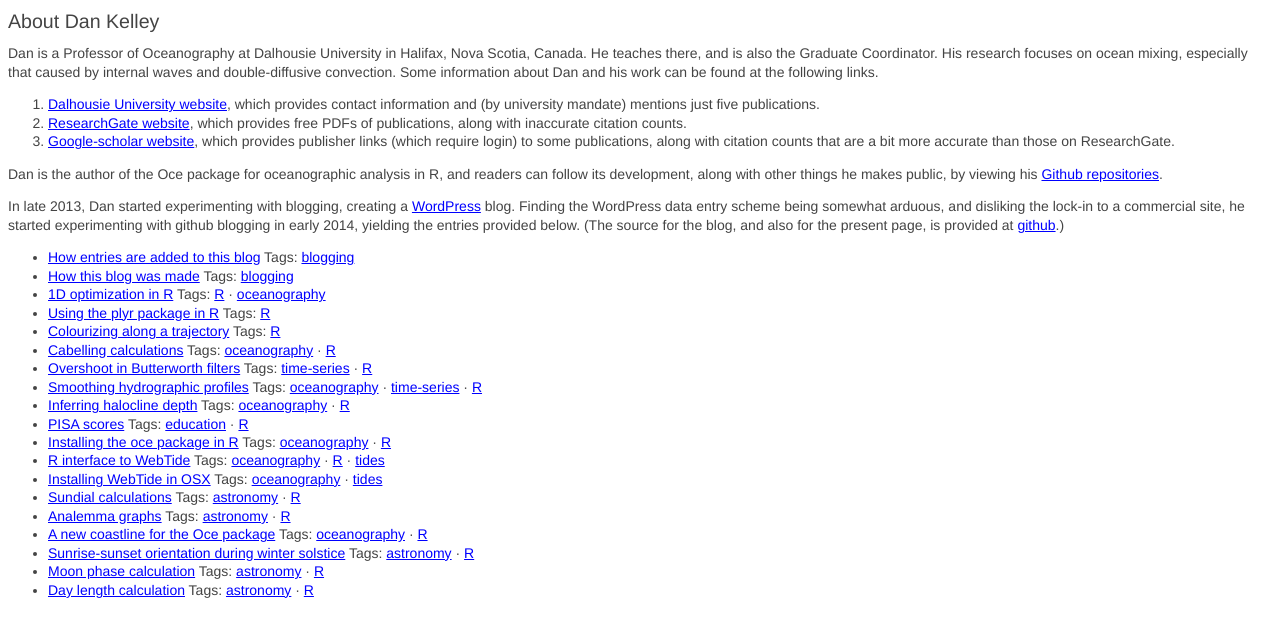
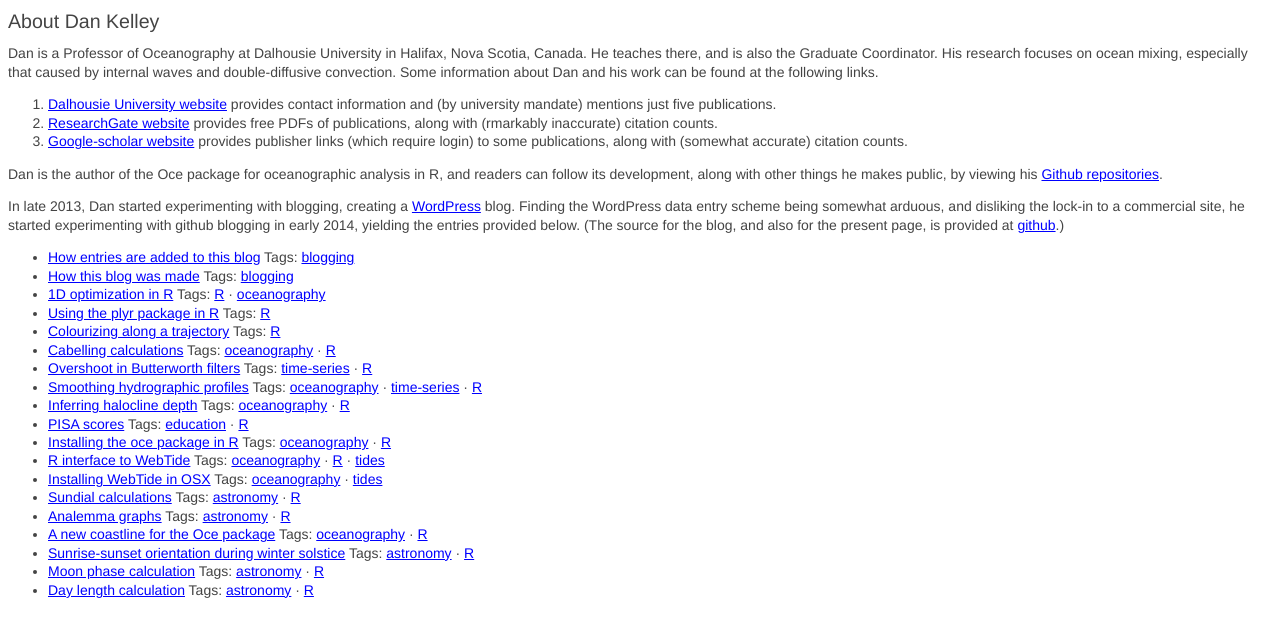
Before and after one commit to dankelley/dankelley.github.io, a Jekyll site: the page built from index.html, in a window 1280 px wide. Shown: the top 637 px of the page. Built offline with Jekyll 4.4.1, drawn with Linux system fonts in a browser that asks for light colours.

Commit message:
landing page

```diff
--- a/index.html
+++ b/index.html
@@ -13,15 +13,15 @@ following links.</p>
 <ol>
 
     <li> <a
-        href="http://www.dal.ca/faculty/science/oceanography/faculty-staff/faculty/daniel-e-kelley.html">Dalhousie University website</a>, which provides contact information and (by university mandate) mentions just five publications.
+        href="http://www.dal.ca/faculty/science/oceanography/faculty-staff/faculty/daniel-e-kelley.html">Dalhousie University website</a> provides contact information and (by university mandate) mentions just five publications.
 
     <li> <a
         href="https://www.researchgate.net/profile/Dan_Kelley3/contributions/?ev=prf_act">
-        ResearchGate website</a>, which provides free PDFs of publications, along with inaccurate citation counts.
+        ResearchGate website</a> provides free PDFs of publications, along with (rmarkably inaccurate) citation counts.
 
     <li> <a
         href="http://scholar.google.ca/citations?user=6ujnSaEAAAAJ&hl=en">Google-scholar
-        website</a>, which provides publisher links (which require login) to some publications, along with citation counts that are a bit more accurate than those on ResearchGate.
+        website</a> provides publisher links (which require login) to some publications, along with (somewhat accurate) citation counts.
 
     </ol>
 
```
